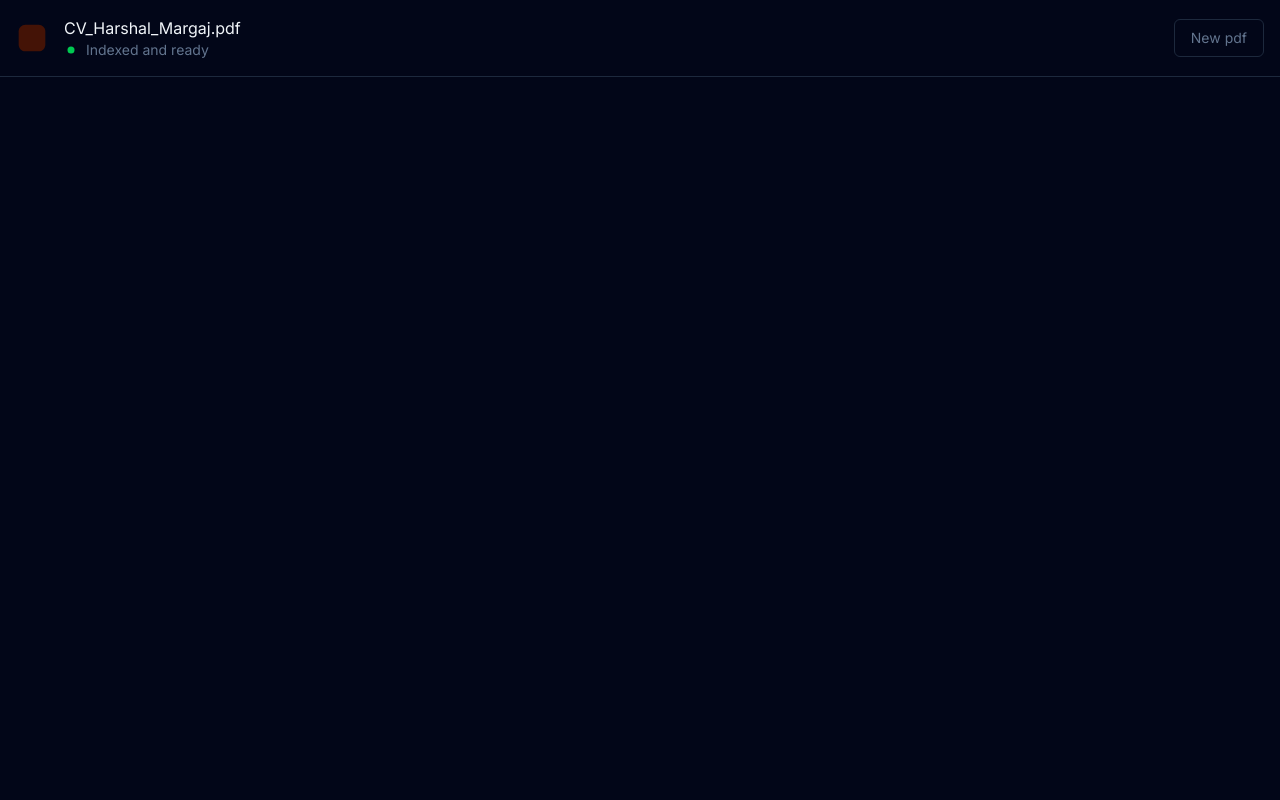
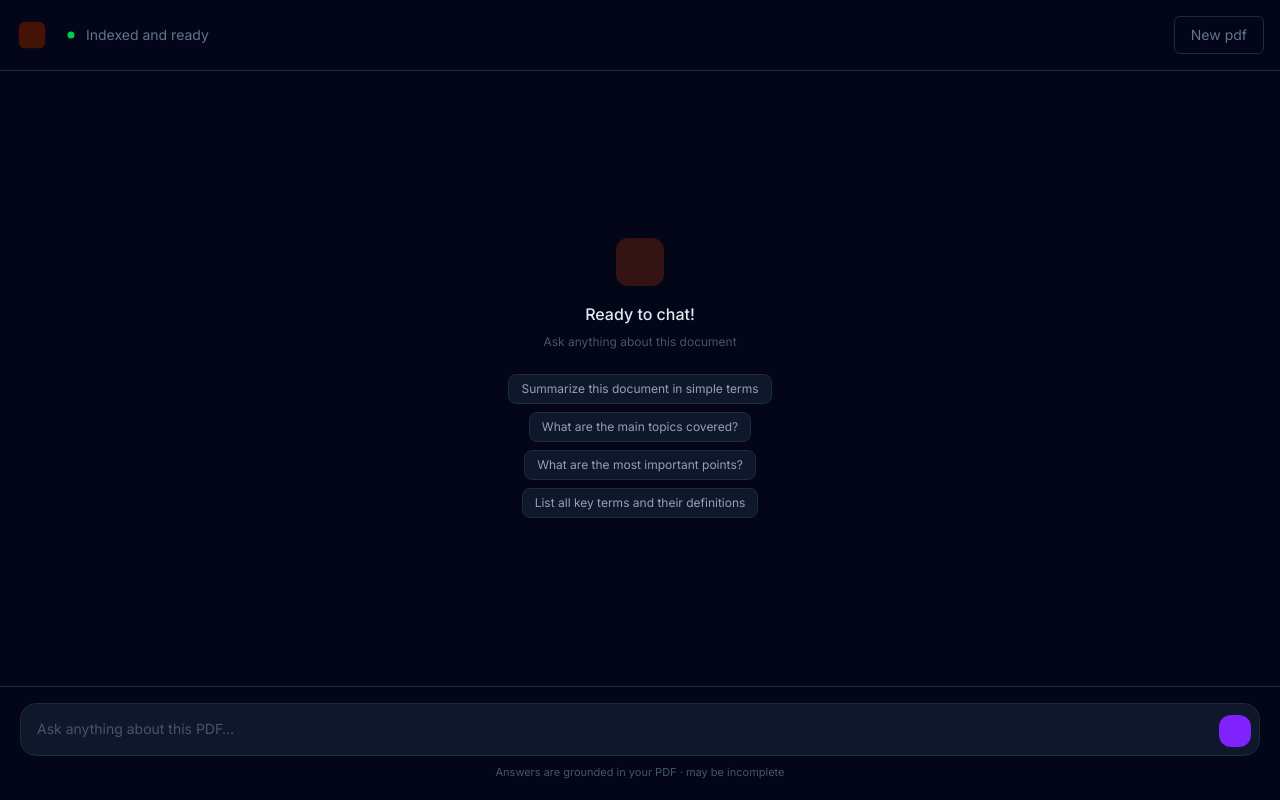
Before and after one commit to HarshalMargaj/rag-pdf-chatbot, a Next.js app: page /chat in a window 1280 px wide. Built offline with nearby package versions, Linux system fonts and the light colour scheme.

Commit message:
feat: add chat empty state and chat input

```diff
--- a/app/chat/page.tsx
+++ b/app/chat/page.tsx
@@ -1,10 +1,14 @@
+import ChatEmptyState from "@/components/chat/ChatEmptyState";
 import ChatHeader from "@/components/chat/ChatHeader";
+import ChatInput from "@/components/chat/ChatInput";
 import React from "react";
 
 const page = () => {
 	return (
-		<div>
+		<div className="flex-1 flex flex-col">
 			<ChatHeader />
+			<ChatEmptyState />
+			<ChatInput />
 		</div>
 	);
 };
--- a/app/layout.tsx
+++ b/app/layout.tsx
@@ -19,7 +19,7 @@ export default function RootLayout({
 }>) {
 	return (
 		<html lang="en" className={`${inter.className} h-full antialiased`}>
-			<body className="min-h-full flex flex-col bg-slate-950">
+			<body className="min-h-screen flex-1 flex flex-col bg-slate-950">
 				{children}
 			</body>
 		</html>
--- a/app/page.tsx
+++ b/app/page.tsx
@@ -1,12 +1,17 @@
 "use client";
 
 import UploadZone from "@/components/LeftPanel/UploadZone";
+import { usePDFStore } from "@/stores/store";
 import { useRouter } from "next/navigation";
 import { useState } from "react";
 
 export default function Home() {
+	const setFilename = usePDFStore(state => state.setFilename);
 	const [stage, setStage] = useState<"upload" | "processing">("upload");
 	const [file, setFile] = useState<File>();
+
+	setFilename(file?.name);
+
 	const router = useRouter();
 
 	console.log(file);
--- /dev/null
+++ b/components/chat/ChatEmptyState.tsx
@@ -0,0 +1,45 @@
+"use client";
+
+import { usePDFStore } from "@/stores/store";
+import React from "react";
+
+const suggestedQuestions = [
+	"Summarize this document in simple terms",
+	"What are the main topics covered?",
+	"What are the most important points?",
+	"List all key terms and their definitions",
+];
+
+const ChatEmptyState = () => {
+	const filename = usePDFStore(state => state.filename);
+
+	return (
+		<div className="flex flex-1 flex-col items-center justify-center px-10 text-center">
+			<div className="flex h-12 w-12 items-center justify-center rounded-xl bg-orange-900/40 text-orange-400 mb-4">
+				<i className="ti ti-file-type-pdf text-xl" aria-hidden="true" />
+			</div>
+			<h2 className="mb-1 text-base font-medium text-slate-200">
+				Ready to chat!
+			</h2>
+			<p className="max-w-xs text-sm text-slate-500 truncate">
+				{filename}
+			</p>
+			<p className="mt-1 max-w-xs text-xs text-slate-600">
+				Ask anything about this document
+			</p>
+
+			<div className="mt-6 flex max-w-md flex-wrap justify-center gap-2">
+				{suggestedQuestions.map((s, index) => (
+					<button
+						key={index}
+						className="rounded-lg border border-slate-800 bg-slate-900 px-3 py-1.5 text-xs text-slate-400 hover:border-slate-600 hover:text-slate-200 transition-colors cursor-pointer"
+					>
+						{s}
+					</button>
+				))}
+			</div>
+		</div>
+	);
+};
+
+export default ChatEmptyState;
--- a/components/chat/ChatHeader.tsx
+++ b/components/chat/ChatHeader.tsx
@@ -1,11 +1,13 @@
 "use client";
 
+import { usePDFStore } from "@/stores/store";
 import { useRouter } from "next/navigation";
 import React from "react";
 import { BiSolidSquareRounded } from "react-icons/bi";
 import { GoDotFill } from "react-icons/go";
 
 const ChatHeader = () => {
+	const filename = usePDFStore(state => state.filename);
 	const router = useRouter();
 
 	return (
@@ -13,7 +15,7 @@ const ChatHeader = () => {
 			<div className="flex items-center gap-4 ">
 				<BiSolidSquareRounded size={32} className="text-orange-950" />
 				<div>
-					<div className="text-slate-100">CV_Harshal_Margaj.pdf</div>
+					<div className="text-slate-100">{filename}</div>
 					<div className="text-slate-500 text-sm flex items-center gap-2">
 						<GoDotFill className="text-green-500" />
 						Indexed and ready
--- /dev/null
+++ b/components/chat/ChatInput.tsx
@@ -0,0 +1,23 @@
+import React from "react";
+
+const ChatInput = () => {
+	return (
+		<div className="border-t border-slate-800 px-5 pb-5 pt-4">
+			<div className="flex items-end gap-2.5 rounded-2xl border border-slate-800 bg-slate-900 py-2 pl-4 pr-2 focus-within:border-slate-600 transition-colors">
+				<textarea
+					rows={1}
+					placeholder="Ask anything about this PDF…"
+					className="max-h-35 flex-1 resize-none bg-transparent py-1.5 text-sm leading-relaxed text-slate-200 placeholder-slate-600 focus:outline-none"
+				/>
+				<button className="flex h-8 w-8 shrink-0 items-center justify-center rounded-xl bg-violet-600 text-white transition-opacity hover:opacity-90 disabled:opacity-30 cursor-pointer">
+					<i className="ti ti-arrow-up text-sm" aria-hidden="true" />
+				</button>
+			</div>
+			<p className="mt-2 text-center text-[11px] text-slate-600">
+				Answers are grounded in your PDF · may be incomplete
+			</p>
+		</div>
+	);
+};
+
+export default ChatInput;
--- a/package.json
+++ b/package.json
@@ -13,7 +13,8 @@
     "next": "16.2.9",
     "react": "19.2.4",
     "react-dom": "19.2.4",
-    "react-icons": "^5.7.0"
+    "react-icons": "^5.7.0",
+    "zustand": "^5.0.14"
   },
   "devDependencies": {
     "@tailwindcss/postcss": "^4",
--- /dev/null
+++ b/stores/store.ts
@@ -0,0 +1,11 @@
+import { create } from "zustand";
+
+interface pdfStore {
+	filename: string;
+	setFilename: (filename: string | undefined) => void;
+}
+
+export const usePDFStore = create<pdfStore>(set => ({
+	filename: "",
+	setFilename: name => set({ filename: name }),
+}));
```
Also changed, not shown: 1 other file (tests, documents, lock files or other folders).
